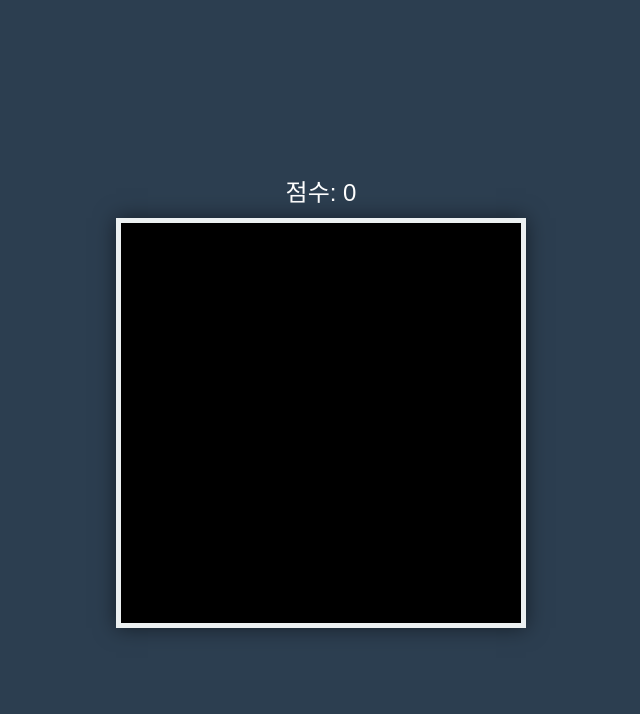
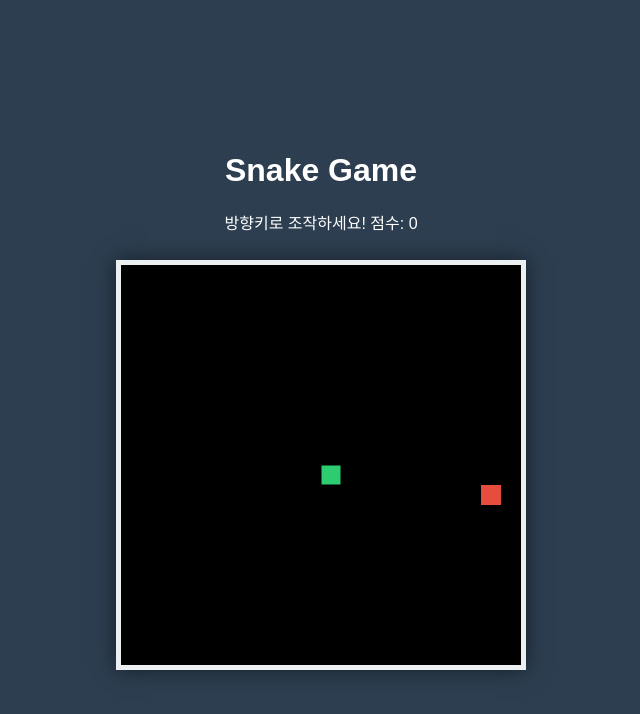
Before and after one commit to freundtj/test, a plain HTML site: page index.html in a window 1280 px wide. Shown: the whole page, without its empty margins (319-959 px from the left). Drawn offline with Linux system fonts and the light colour scheme.

Commit message:
Update index.html(2nd)

```diff
--- a/index.html
+++ b/index.html
@@ -2,48 +2,46 @@
 <html lang="ko">
 <head>
     <meta charset="UTF-8">
-    <title>Simple Snake Game</title>
+    <title>심플 스네이크 게임</title>
     <style>
         body { display: flex; justify-content: center; align-items: center; height: 100vh; margin: 0; background-color: #2c3e50; color: white; font-family: sans-serif; flex-direction: column; }
         canvas { border: 5px solid #ecf0f1; box-shadow: 0 0 20px rgba(0,0,0,0.5); background-color: #000; }
-        .score { font-size: 24px; margin-bottom: 10px; }
+        .info { margin-bottom: 10px; text-align: center; }
     </style>
 </head>
 <body>
-    <div class="score">점수: <span id="scoreVal">0</span></div>
+
+    <div class="info">
+        <h1>Snake Game</h1>
+        <p>방향키로 조작하세요! 점수: <span id="score">0</span></p>
+    </div>
     <canvas id="snakeGame" width="400" height="400"></canvas>
 
     <script>
         const canvas = document.getElementById("snakeGame");
         const ctx = canvas.getContext("2d");
-        const scoreElement = document.getElementById("scoreVal");
+        const scoreElement = document.getElementById("score");
 
         const box = 20; // 한 칸의 크기
         let score = 0;
-        let gameSpeed = 100;
-
-        // 뱀 초기 위치 (중앙)
-        let snake = [{ x: 9 * box, y: 10 * box }];
-
-        // 먹이 초기 위치
+        let snake = [{x: 10 * box, y: 10 * box}]; // 초기 위치
         let food = {
             x: Math.floor(Math.random() * 19 + 1) * box,
             y: Math.floor(Math.random() * 19 + 1) * box
         };
+        let d; // 방향
 
-        let d; // 방향 제어 변수
-
+        // 키보드 입력 감지
         document.addEventListener("keydown", direction);
 
         function direction(event) {
-            let key = event.keyCode;
-            // 반대 방향으로 즉시 꺾는 것 방지
-            if(key == 37 && d != "RIGHT") d = "LEFT";
-            else if(key == 38 && d != "DOWN") d = "UP";
-            else if(key == 39 && d != "LEFT") d = "RIGHT";
-            else if(key == 40 && d != "UP") d = "DOWN";
+            if(event.keyCode == 37 && d != "RIGHT") d = "LEFT";
+            else if(event.keyCode == 38 && d != "DOWN") d = "UP";
+            else if(event.keyCode == 39 && d != "LEFT") d = "RIGHT";
+            else if(event.keyCode == 40 && d != "UP") d = "DOWN";
         }
 
+        // 충돌 체크 함수
         function collision(head, array) {
             for(let i = 0; i < array.length; i++) {
                 if(head.x == array[i].x && head.y == array[i].y) return true;
@@ -51,4 +49,60 @@
             return false;
         }
 
-        function draw
+        // 그리기 함수
+        function draw() {
+            ctx.fillStyle = "black";
+            ctx.fillRect(0, 0, canvas.width, canvas.height);
+
+            // 뱀 그리기
+            for(let i = 0; i < snake.length; i++) {
+                ctx.fillStyle = (i == 0) ? "#2ecc71" : "#27ae60"; // 머리는 밝은 초록
+                ctx.fillRect(snake[i].x, snake[i].y, box, box);
+                ctx.strokeStyle = "#000";
+                ctx.strokeRect(snake[i].x, snake[i].y, box, box);
+            }
+
+            // 먹이 그리기
+            ctx.fillStyle = "#e74c3c";
+            ctx.fillRect(food.x, food.y, box, box);
+
+            // 이전 머리 위치
+            let snakeX = snake[0].x;
+            let snakeY = snake[0].y;
+
+            // 방향에 따른 이동
+            if( d == "LEFT") snakeX -= box;
+            if( d == "UP") snakeY -= box;
+            if( d == "RIGHT") snakeX += box;
+            if( d == "DOWN") snakeY += box;
+
+            // 먹이를 먹었을 때
+            if(snakeX == food.x && snakeY == food.y) {
+                score++;
+                scoreElement.innerHTML = score;
+                food = {
+                    x: Math.floor(Math.random() * 19 + 1) * box,
+                    y: Math.floor(Math.random() * 19 + 1) * box
+                };
+            } else {
+                snake.pop(); // 꼬리 제거
+            }
+
+            // 새로운 머리 추가
+            let newHead = { x: snakeX, y: snakeY };
+
+            // 게임 오버 조건: 벽 충돌 또는 자기 몸 충돌
+            if(snakeX < 0 || snakeX >= canvas.width || snakeY < 0 || snakeY >= canvas.height || collision(newHead, snake)) {
+                clearInterval(game);
+                alert("Game Over! 당신의 점수: " + score);
+                location.reload(); // 페이지 새로고침으로 재시작
+            }
+
+            snake.unshift(newHead);
+        }
+
+        // 0.1초마다 draw 함수 실행
+        let game = setInterval(draw, 100);
+    </script>
+</body>
+</html>
```
